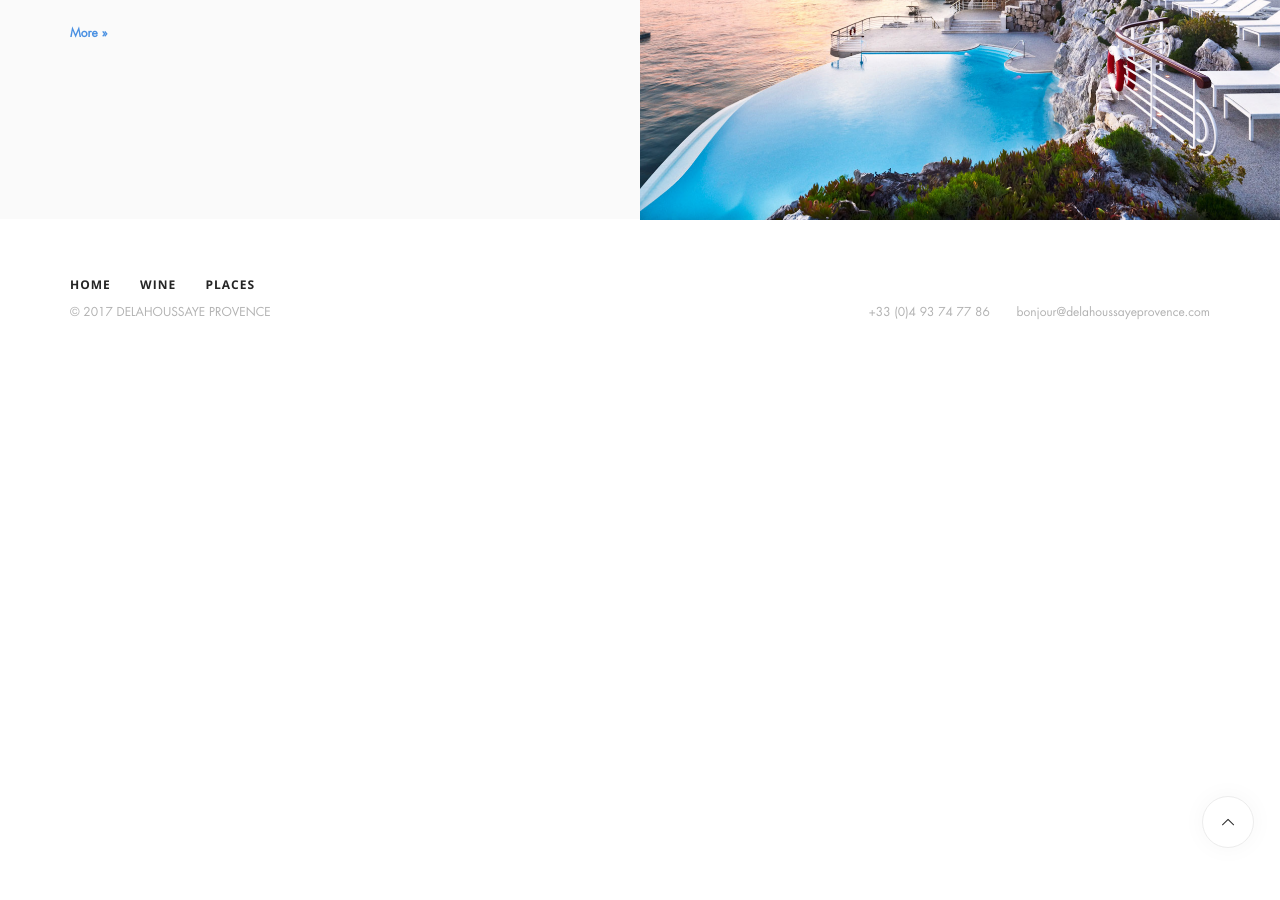
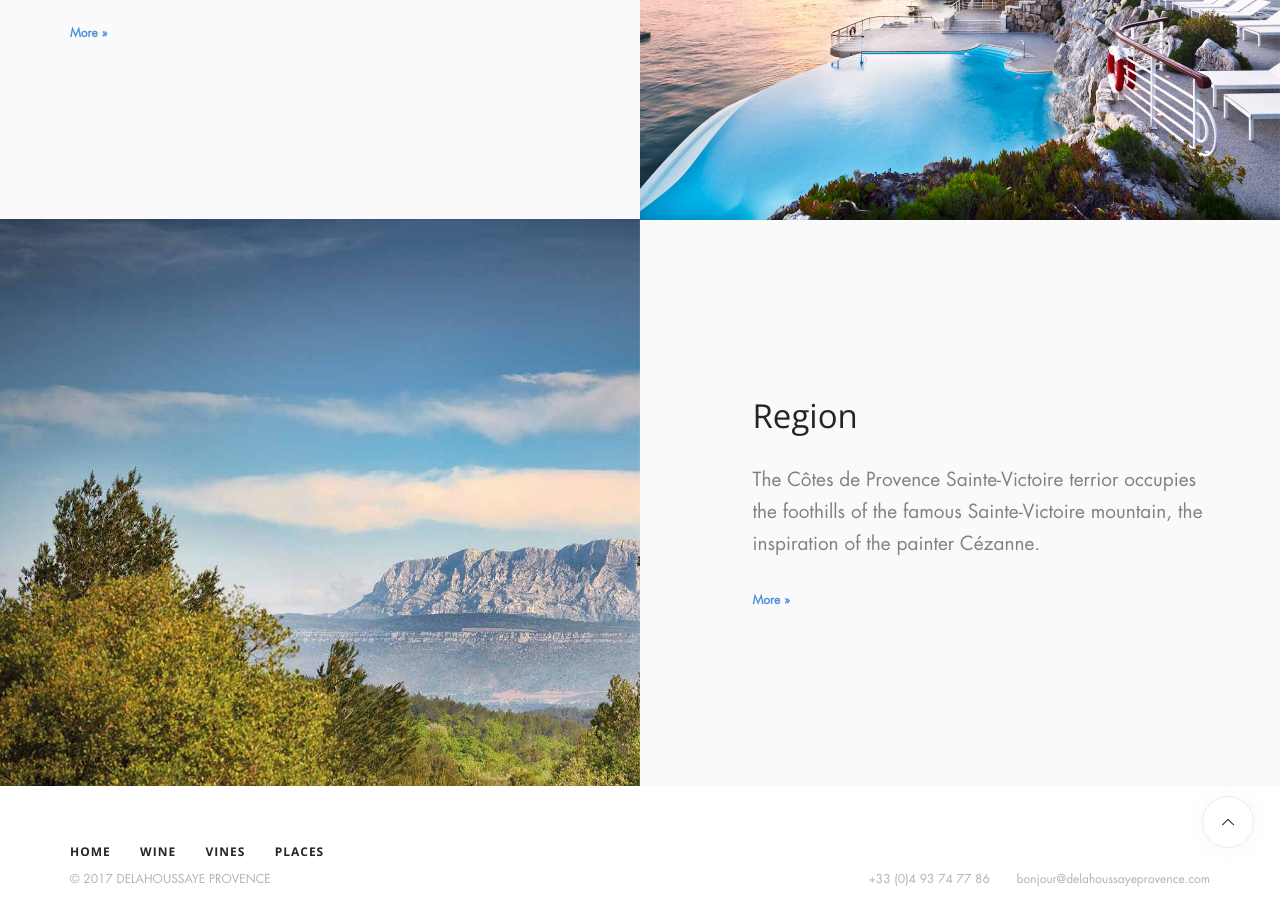
Before and after one commit to razrfly/delahousse, a Jekyll site: the page built from index.html, in a window 1280 px wide and 900 px high, scrolled down 1921 px. Built offline with Jekyll 4.4.1, drawn with Linux system fonts in a browser that asks for light colours; some web fonts are replaced; before the commit the page ends 2298 px from its top, so only the background shows below that.

Commit message:
Region page

```diff
--- a/_data/nav.yml
+++ b/_data/nav.yml
@@ -1,4 +1,5 @@
 main:
   - { url: '/delahousse/', text: 'Home' }
   - { url: '/delahousse/wine', text: 'Wine' }
+  - { url: '/delahousse/region', text: 'Vines' }
   - { url: '/delahousse/places', text: 'Places' }
--- a/index.html
+++ b/index.html
@@ -60,3 +60,25 @@ title: Home
   </div>
   <!--end of container-->
 </section>
+
+<section class="imageblock switchable feature-large bg--secondary space--sm">
+  <div class="imageblock__content col-md-6 col-sm-4 pos-right">
+    <div class="background-image-holder">
+      <img alt="image" src="assets/img/mount-st-victoire.png" />
+    </div>
+  </div>
+  <div class="container">
+    <div class="row">
+      <div class="col-md-5 col-sm-7">
+        <h2>Region</h2>
+        <p class="lead">
+          The Côtes de Provence Sainte-Victoire terrior occupies the foothills of the famous Sainte-Victoire mountain,
+          the inspiration of the painter Cézanne.
+        </p>
+        <a href="/delahousse/region">More &raquo;</a>
+      </div>
+    </div>
+    <!--end of row-->
+  </div>
+  <!--end of container-->
+</section>
```
Also changed, not shown: region.html (added, +89 -0 lines), assets/img/logo-dark.png (deleted), assets/img/logo-light.png (deleted), assets/img/mount-st-victoire.png (added), assets/img/vines_map.jpg (added).
